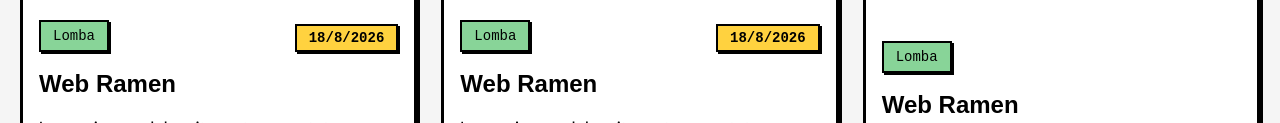
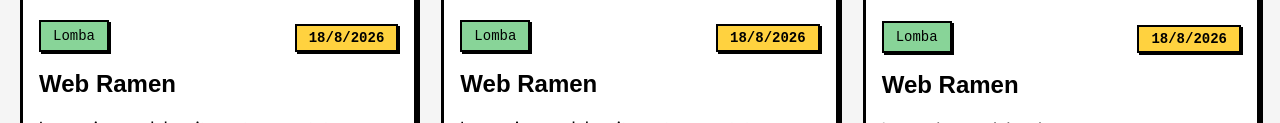
Before and after one commit to HEXS1010/profil-4, a website built with Vite: page index.html in a window 1280 px wide. Shown: the part 2551-2674 px from the top of the page. Built offline with nearby package versions, Linux system fonts and the light colour scheme; a web font is replaced by a local one.

Commit message:
tambahkan tanggal dan tooltip ke card 3

```diff
--- a/index.html
+++ b/index.html
@@ -464,11 +464,15 @@
               class="flex flex-col gap-4 bg-white border-3 shadow-[3px_3px_0] p-4"
             >
               <img src="https://placehold.org/300x200" alt="gamabr" />
-              <p
-                class="w-fit text-sm font-label font-reguler bg-nav-bg px-3 py-1 border-2 shadow-[2px_2px_0] mt-7"
-              >
-                Lomba
-              </p>
+              <div class="mt-2 flex justify-between items-center">
+                <span
+                  class="w-fit text-sm font-label font-reguler bg-nav-bg px-3 py-1 border-2 shadow-[2px_2px_0]"
+                >
+                  Lomba
+                </span>
+
+                <tooltip-com label="Tanggal upload">18/8/2026</tooltip-com>
+              </div>
               <h4 class="font-title font-bold text-2xl">Web Ramen</h4>
               <p class="font-body font-medium text-base line-clamp-3">
                 Lorem, ipsum dolor sit amet consectetur adipisicing elit.
```
